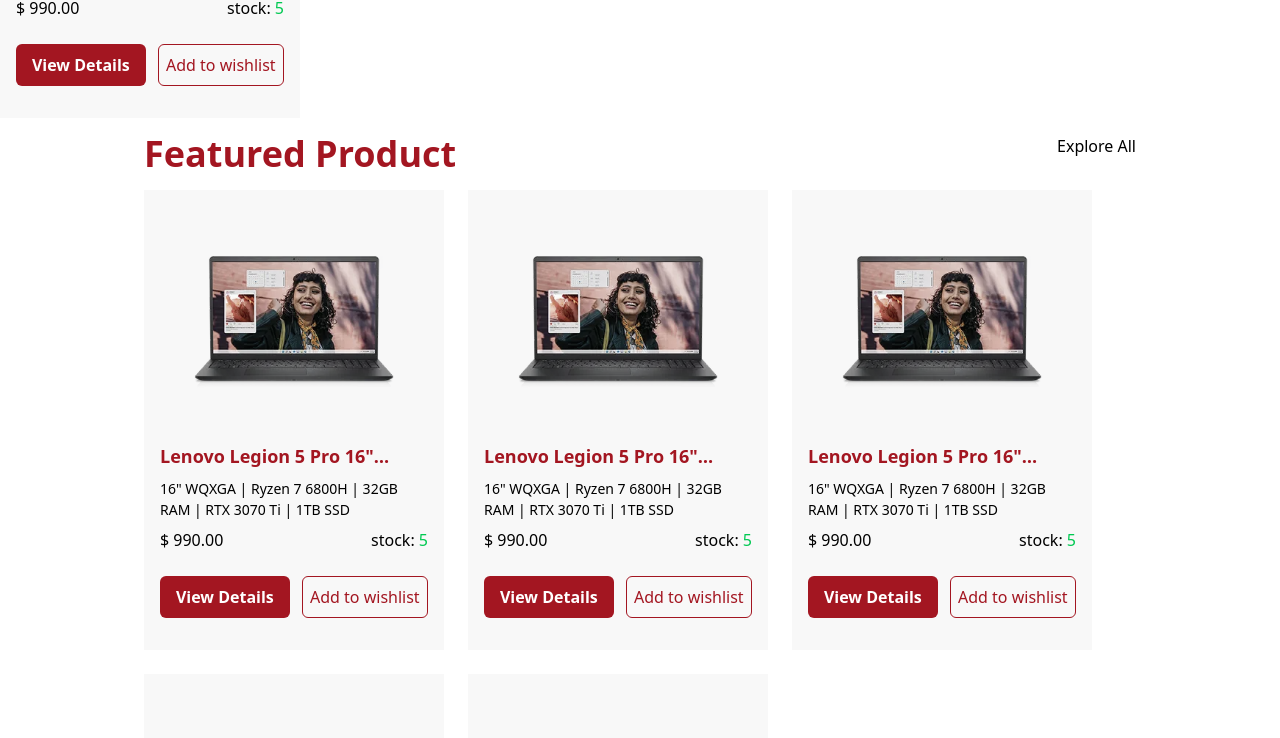
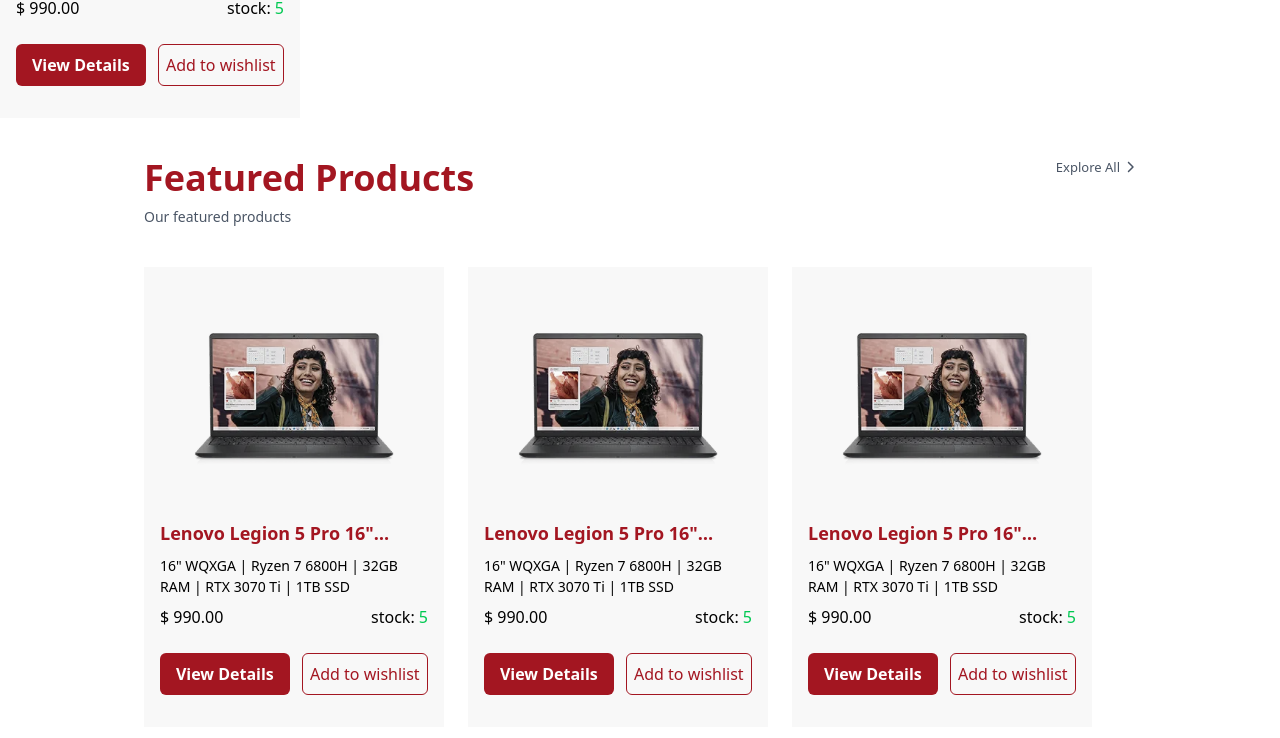
Before and after one commit to Nikesh514/e-commerce-frontend, a React (Vite) app: page / in a window 1280 px wide. Shown: the part 1118-1856 px from the top of the page. Built offline with nearby package versions, Linux system fonts and the light colour scheme.

Commit message:
product component title comp

```diff
--- /dev/null
+++ b/src/components/landing/component-title-with-button.tsx
@@ -0,0 +1,32 @@
+import type { FC } from "react";
+import { FaChevronRight } from "react-icons/fa6";
+import { Link } from 'react-router'
+
+type IProps = {
+    link?: string;
+    title: string;
+    subTitle: string
+}
+
+const ComponentTitle: FC<IProps> = ({ title, subTitle, link }) => {
+    return (
+        <div className='flex justify-between mb-10 ga'>
+            <div>
+                <h1 className='text-4xl font-bold text-[#A31621]'>{title}</h1>
+                <p className='text-gray-600 text-[14px] mt-2'>
+                    {subTitle}
+                </p>
+
+            </div>
+            {link && <div>
+                <Link className="flex items-center gap-1" to={link}>
+                    <p className='text-gray-600 text-[13px]' >Explore All</p>
+                    <FaChevronRight size={12} className='text-gray-600 text-[13px] mb-0.5' />
+                </Link>
+            </div>}
+
+        </div>
+    )
+}
+
+export default ComponentTitle
--- a/src/components/landing/featured-products.tsx
+++ b/src/components/landing/featured-products.tsx
@@ -1,26 +1,26 @@
-import react from 'react'
-import ProductCard from '../products/card'
+import ProductCard from '../products/card';
+import ComponentTitle from './component-title-with-button'
 
-const data = new Array(9).map((_,i) => i)
 
-const FeaturedProduct = () => {
-    return (
-        <div className='mt-4 px-36'>
-            <div className='flex justify-between'>
-                <div>
-                    <h1 className='text-4xl font-bold text-[#A31621]'>Featured Product</h1>
-                </div>
-                <div>
-                    <p>Explore All</p>
-                </div>
-            </div>
-            <div className='mt-4 flex flex-wrap gap-6'>
-                {[1,2,3,4,5].map(()=>{
-                    return <ProductCard/>
-                })}
-            </div>
-        </div>
-    )
+
+const FeaturedProducts = () => {
+  return (
+    <div className='mt-10 px-36'>
+      <ComponentTitle
+      title='Featured Products'
+      subTitle='Our featured products'
+      key={'featured_component_title'}
+      link='#'
+      />
+      <div className='mt-4 flex flex-wrap gap-6'>
+        {[1, 2, 3, 4, 5, 6, 7, 8, 9].map(() => {
+          return <ProductCard />
+        })}
+
+      </div>
+
+    </div>
+  )
 }
 
-export default FeaturedProduct
+export default FeaturedProducts
```
Also changed, not shown: src/components/landing/summer-sale.tsx (added).
